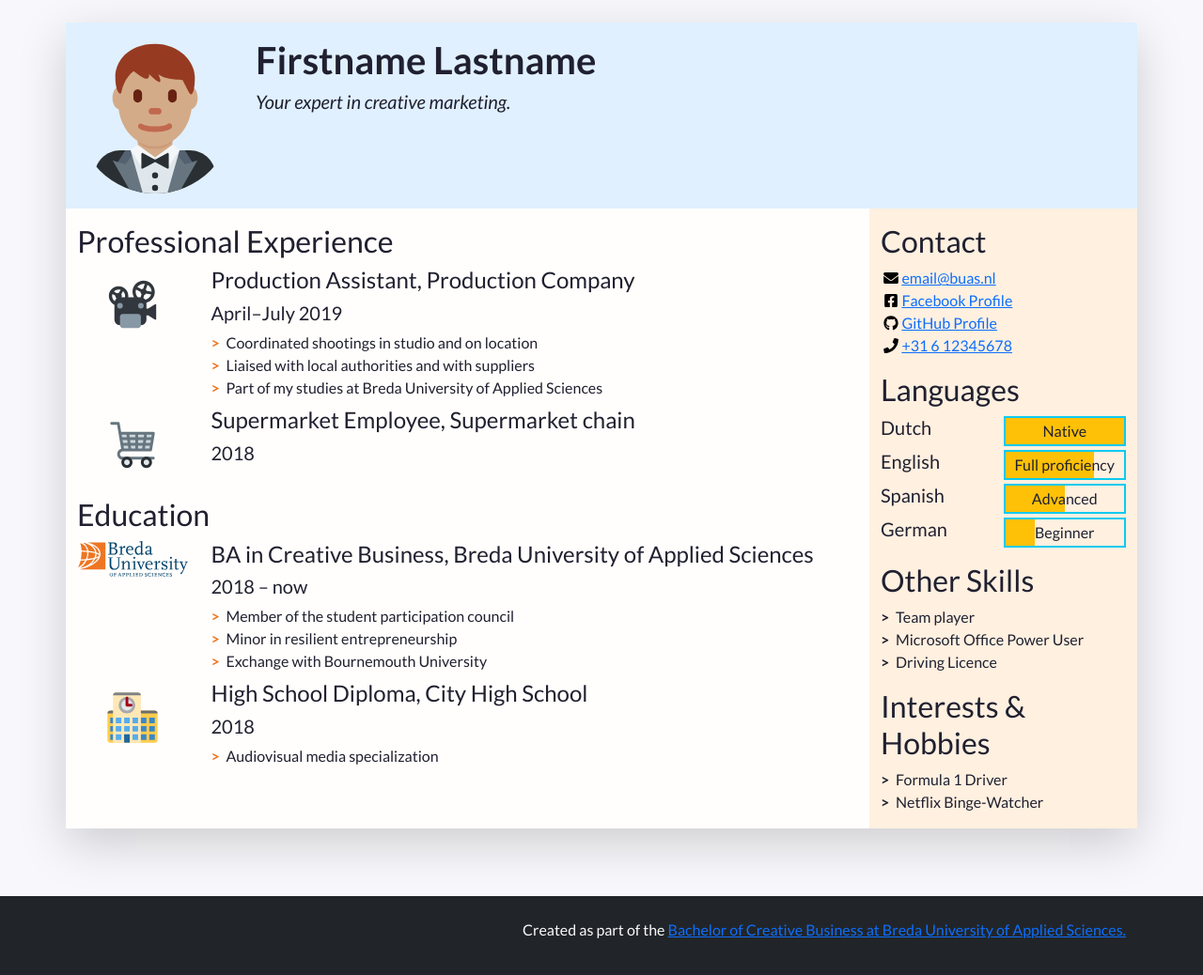
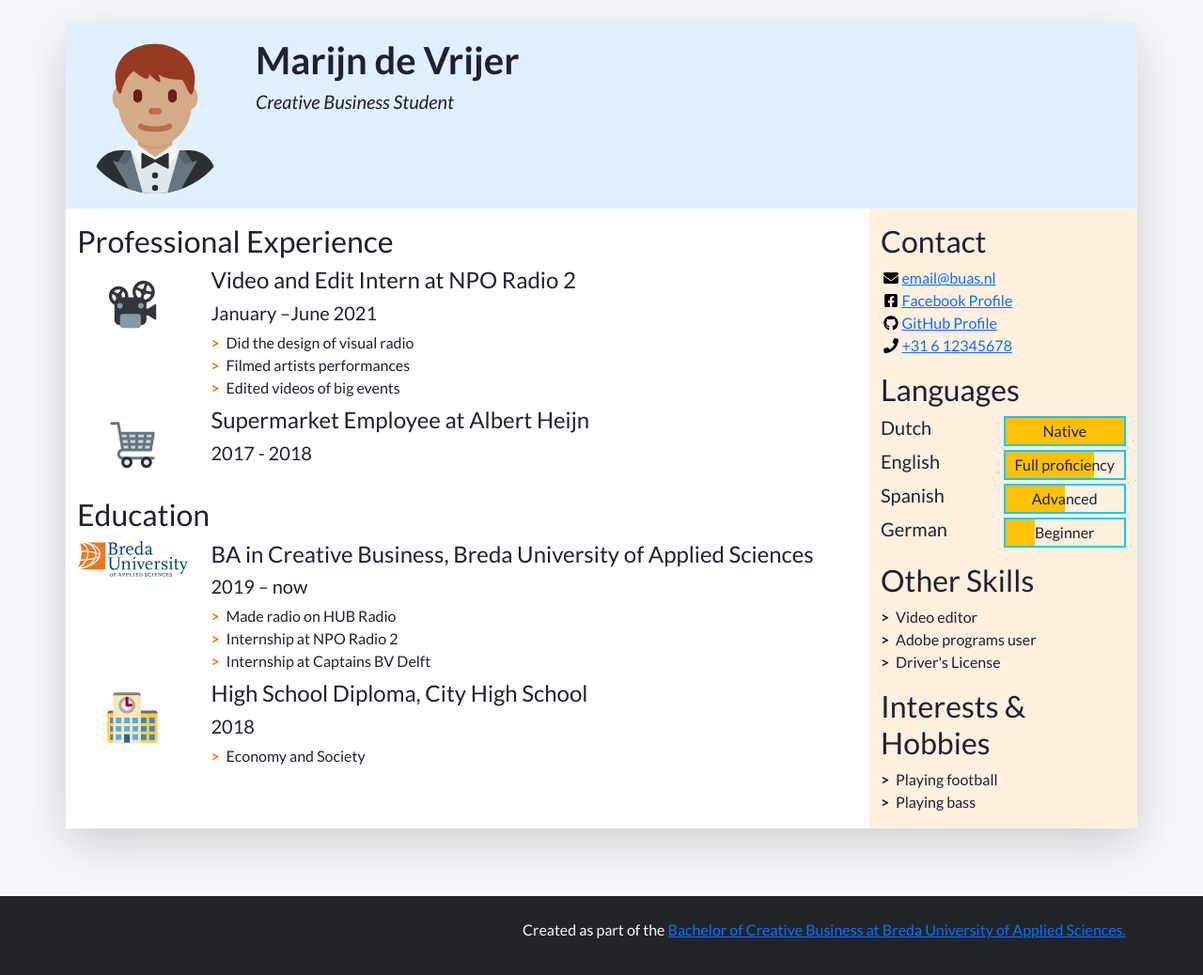
Before and after one commit to 190976/CV-Marijn, a plain HTML site: page index.html in a window 1280 px wide. Shown: the whole page at 94% size. Drawn offline with nearby package versions, Linux system fonts and the light colour scheme.

Commit message:
All text
Changed all text to my personal information

```diff
--- a/index.html
+++ b/index.html
@@ -54,8 +54,8 @@
           A container to wrap around your name and tagline. Full-width at small size, then columns of increasing size.
         -->
         <div class="col-12 col-sm-8 col-md-9 col-lg-10 my-3 header-content">
-          <h1 class="fw-bolder">Firstname Lastname</h1>
-          <h5 class="fst-italic tagline">Your expert in creative marketing.</h5>
+          <h1 class="fw-bolder">Marijn de Vrijer&nbsp;</h1>
+          <h5 class="fst-italic tagline">Creative Business Student&nbsp;</h5>
         </div>
       </header>
 
@@ -89,13 +89,13 @@
                   <img class="biography-logo mw-100 d-block mx-auto" src="images/employers/projector.svg" alt="Company logo" width="80">
                 </div>
                 <div class="biography-contents col-9 col-sm-10 col-md-9 col-lg-10">
-                  <h4>Production Assistant, Production Company</h4>
-                  <h5>April&ndash;July 2019</h5>
+                  <h4>Video and Edit Intern at NPO Radio 2&nbsp;&nbsp;</h4>
+                  <h5>January –June 2021</h5>
                   <!-- Use the list below to talk about your achievements -->
                   <ul class="biography-details list-unstyled">
-                    <li>Coordinated shootings in studio and on location</li>
-                    <li>Liaised with local authorities and with suppliers</li>
-                    <li>Part of my studies at Breda University of Applied Sciences</li>
+                    <li>Did the design of visual radio&nbsp;</li>
+                    <li>Filmed artists performances</li>
+                    <li>Edited videos of big events</li>
                   </ul>
                 </div>
               </li>
@@ -107,8 +107,8 @@
                   <img class="biography-logo mw-100 d-block mx-auto" src="images/employers/trolley.svg" alt="Company logo" width="80">
                 </div>
                 <div class="biography-contents col-9 col-sm-10 col-md-9 col-lg-10">
-                  <h4>Supermarket Employee, Supermarket chain</h4>
-                  <h5>2018</h5>
+                  <h4>Supermarket Employee at Albert Heijn</h4>
+                  <h5>2017 - 2018</h5>
                   <!-- This entry doesn't have a list of achievements, but you can copy-paste the one from above -->
                 </div>
               </li>
@@ -129,12 +129,12 @@
                 </div>
                 <div class="biography-contents col-9 col-sm-10 col-md-9 col-lg-10">
                   <h4>BA in Creative Business, Breda University of Applied Sciences</h4>
-                  <h5>2018&nbsp;&ndash;&nbsp;now</h5>
+                  <h5>2019 –&nbsp;now</h5>
                   <!-- Use the list below to talk about minors, exchanges, extra-curricular activities. -->
                   <ul class="biography-details list-unstyled">
-                    <li>Member of the student participation council</li>
-                    <li>Minor in resilient entrepreneurship</li>
-                    <li>Exchange with Bournemouth University</li>
+                    <li>Made radio on HUB Radio</li>
+                    <li>Internship at NPO Radio 2&nbsp;</li>
+                    <li>Internship at Captains BV Delft&nbsp;</li>
                   </ul>
                 </div>
               </li>
@@ -148,7 +148,7 @@
                   <h4>High School Diploma, City High School</h4>
                   <h5>2018</h5>
                   <ul class="biography-details list-unstyled">
-                    <li>Audiovisual media specialization</li>
+                    <li>Economy and Society&nbsp;&nbsp;</li>
                   </ul>
                 </div>
               </li>
@@ -249,9 +249,9 @@
           <section class="my-3 aside-section">
             <h2>Other Skills</h2>
             <ul class="skill-list list-unstyled">
-              <li class="skill-item">Team player</li>
-              <li class="skill-item">Microsoft Office Power User</li>
-              <li class="skill-item">Driving Licence</li>
+              <li class="skill-item">Video editor&nbsp;</li>
+              <li class="skill-item">Adobe programs user&nbsp;</li>
+              <li class="skill-item">Driver's License</li>
             </ul>
           </section>
 
@@ -260,8 +260,8 @@
           <section class="my-3 aside-section">
             <h2>Interests &amp; Hobbies</h2>
             <ul class="skill-list list-unstyled">
-              <li class="skill-item">Formula 1 Driver</li>
-              <li class="skill-item">Netflix Binge-Watcher</li>
+              <li class="skill-item">Playing football&nbsp;</li>
+              <li class="skill-item">Playing bass&nbsp;</li>
             </ul>
           </section>
 
```
